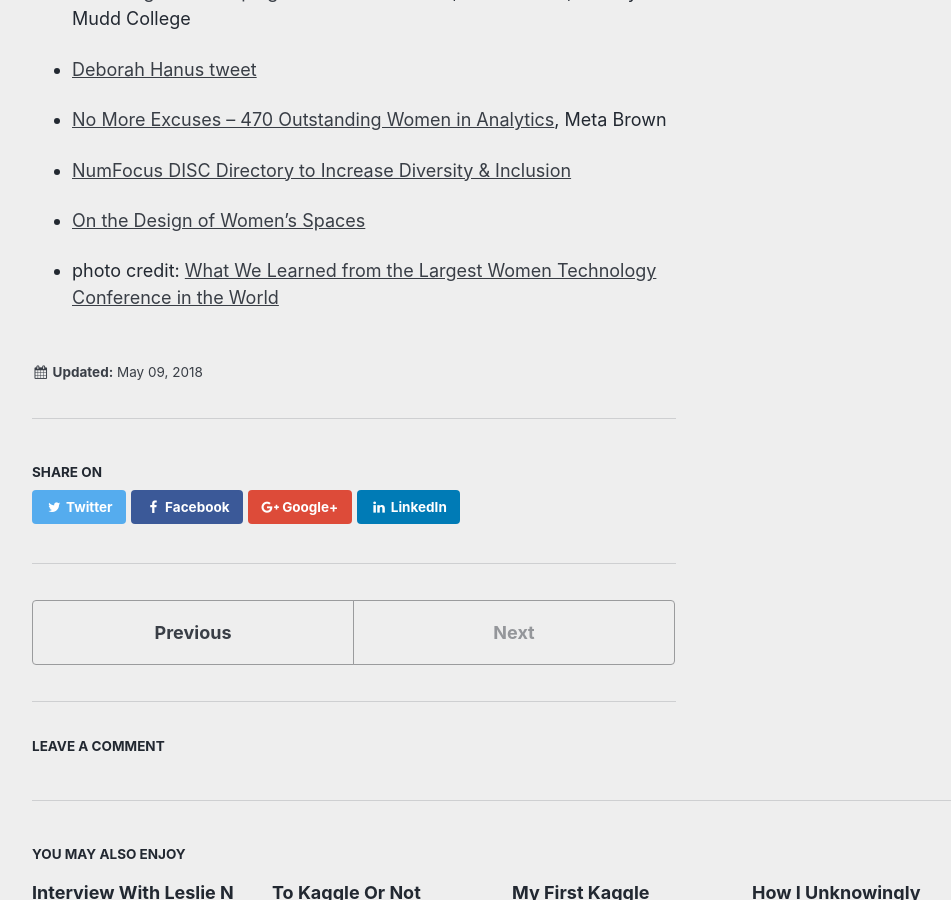
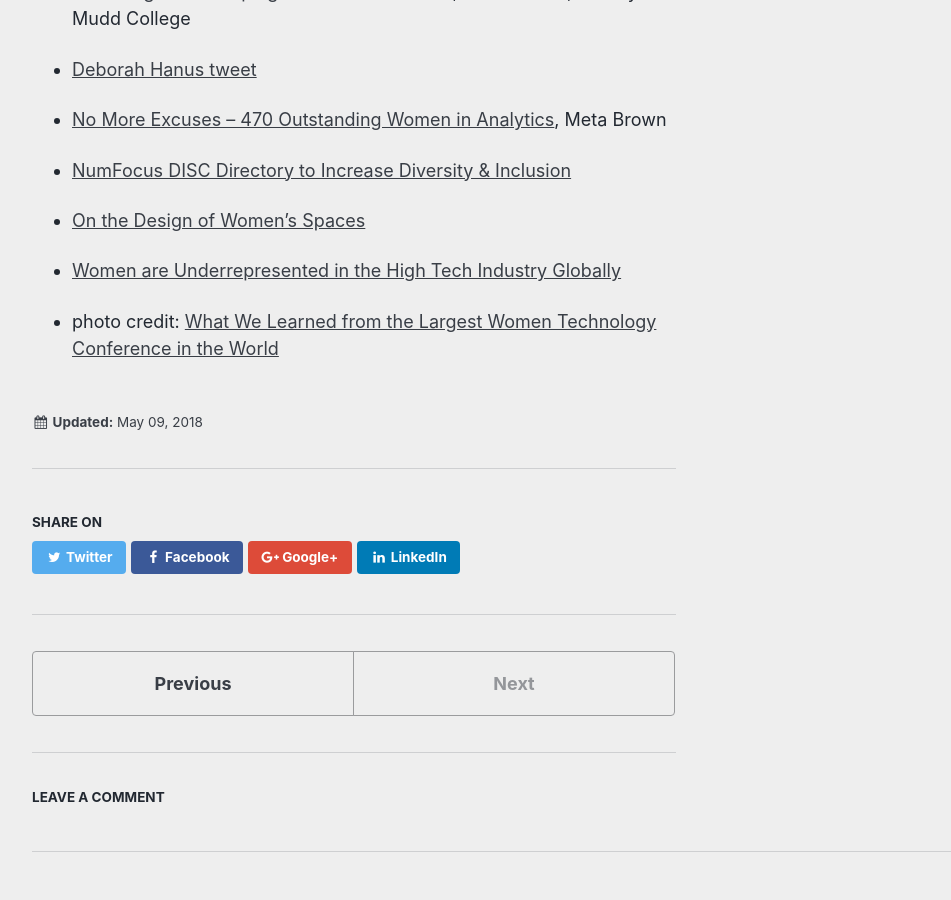
Before and after one commit to reshamas/reshamas.github.io, a Jekyll site: the page built from _posts/2018-05-09-resource-guide-for-women-in-data-science.md, in a window 1280 px wide and 900 px high, scrolled down 9826 px. Shown: the whole window, without its empty margins (286-1237 px from the left). Built offline with Jekyll 4.4.1, drawn with Linux system fonts in a browser that asks for light colours; comment, search, counter and statistics services are not loaded.

Commit message:
Update 2018-05-09-resource-guide-for-women-in-data-science.md

```diff
--- a/_posts/2018-05-09-resource-guide-for-women-in-data-science.md
+++ b/_posts/2018-05-09-resource-guide-for-women-in-data-science.md
@@ -268,4 +268,6 @@ This [resource list](https://reshamas.github.io/resources/) includes podcasts, l
 
 - [On the Design of Women’s Spaces](https://medium.com/@maybekatz/on-the-design-of-womens-spaces-72bf8f396dc0)
 
+- [Women are Underrepresented in the High Tech Industry Globally](https://www.bloomberg.com/quicktake/women-are-underrepresented-in-the-high-tech-industry-globally)
+
 - photo credit: [What We Learned from the Largest Women Technology Conference in the World](https://actionsprout.com/inside-actionsprout/learned-largest-women-technology-conference-world/)
```
